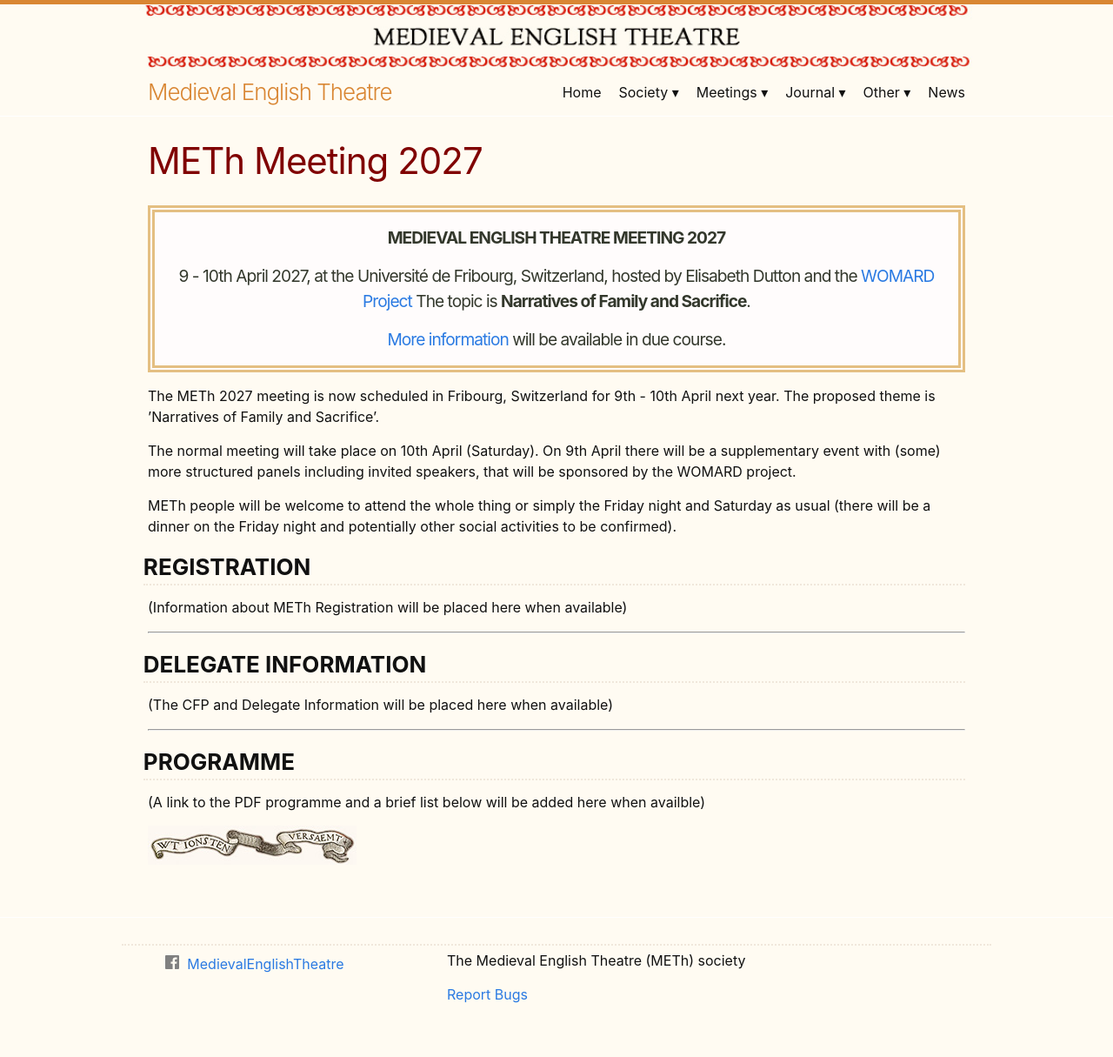
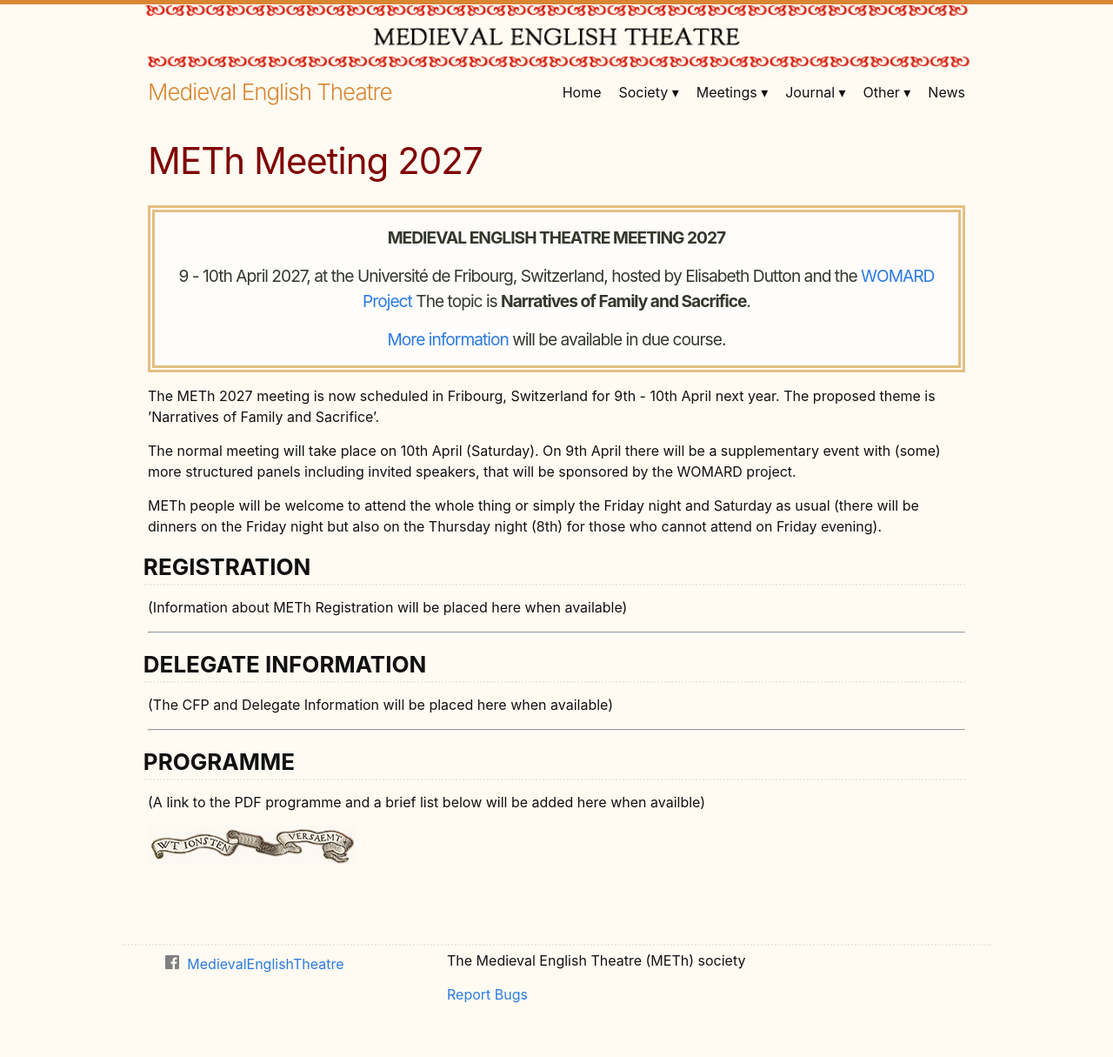
Before and after one commit to MedievalEnglishTheatre/MedievalEnglishTheatre.github.io, a Jekyll site: the page built from src/meetings/meet_2027/index.md, in a window 1280 px wide. Shown: the whole page at 87% size. Built offline with Jekyll 4.4.1, drawn with Linux system fonts in a browser that asks for light colours.

Commit message:
updating meet_2027 mention of social activities, fixes #1

```diff
--- a/src/meetings/meet_2027/index.md
+++ b/src/meetings/meet_2027/index.md
@@ -18,7 +18,7 @@ The METh 2027 meeting is now scheduled in Fribourg, Switzerland for 9th - 10th A
 
 The normal meeting will take place on 10th April (Saturday). On 9th April there will be a supplementary event with (some) more structured panels including invited speakers, that will be sponsored by the WOMARD project.
 
-METh people will be welcome to attend the whole thing or simply the Friday night and Saturday as usual (there will be a dinner on the Friday night and potentially other social activities to be confirmed).
+METh people will be welcome to attend the whole thing or simply the Friday night and Saturday as usual (there will be dinners on the Friday night but also on the Thursday night (8th) for those who cannot attend on Friday evening).
 
 
 ### <a name="#reg" id="#reg"/> **REGISTRATION**
```
